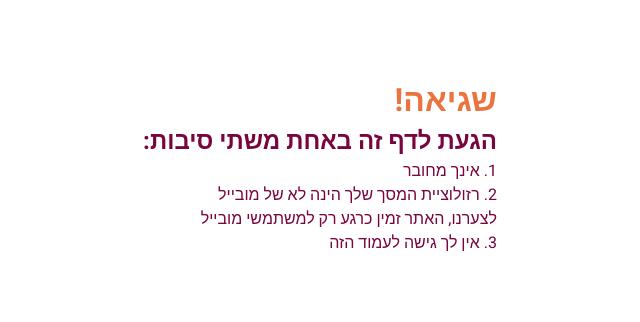
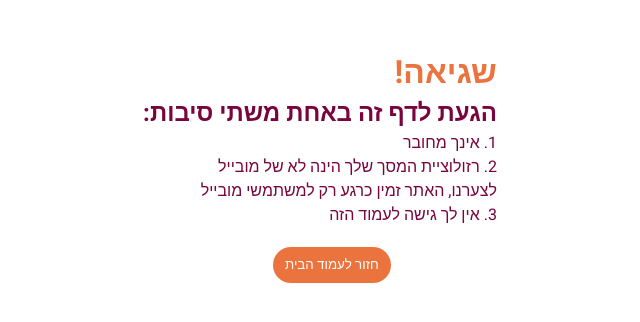
Before and after one commit to amielsaa/osimseder, a React (Create React App) app in the folder client/: page /404 in a window 1280 px wide. Shown: the part 234-556 px from the top of the page, without its empty margins (320-960 px from the left). Built offline with nearby package versions, Linux system fonts and the light colour scheme.

Commit message:
fixed the bugs

```diff
--- a/client/src/Components/AddGroupToHousePage.js
+++ b/client/src/Components/AddGroupToHousePage.js
@@ -65,7 +65,7 @@ function AddGroupToHousePage() {
             value={selectedSchool}
             onChange={(e) => setSelectedSchool(e.target.value)}
           >
-            <option value=''>הכל</option>
+            <option value=''>בחר/י בית ספר</option>
             {schoolOptions.map((school) => (
               <option key={school.id} value={school.id}>
                 {school.schoolName}
--- a/client/src/Components/ErrorPage.js
+++ b/client/src/Components/ErrorPage.js
@@ -1,5 +1,10 @@
+
+import { useContext } from 'react';
 import './css/ErrorPage.css'
+import DataContext from '../Helpers/DataContext';
+
 const ErrorPage = () => {
+  const {navigate} = useContext(DataContext)
   return (
     <div className="error_body">
       <div className="center_error">
@@ -9,6 +14,7 @@ const ErrorPage = () => {
         <p>2. רזולוציית המסך שלך הינה לא של מובייל</p>
         <p> לצערנו, האתר זמין כרגע רק למשתמשי מובייל</p>
         <p>3. אין לך גישה לעמוד הזה</p>
+        <button className='home_route' onClick={() => {navigate('/Home')}}>חזור לעמוד הבית</button>
       </div>
     </div>
   );
--- a/client/src/Components/GroupForHouse.js
+++ b/client/src/Components/GroupForHouse.js
@@ -25,6 +25,7 @@ const GroupForHouse = ({ groupJson, houseId }) => {
         <div className='group-id'>{` קבוצה : ${groupJson.id} `}</div>
         <button className='join-group-btn' onClick={() => navigate(`/GroupPage/${groupJson.id}`)}>צפה</button>
         <button className='join-group-btn' onClick={() => setShowConfirmation(true)}>שייך</button>
+        <div className='students-Count'>{groupJson.memberCount}/{groupJson.capacity}</div>
       </div>
 
 
--- a/client/src/Components/GroupListForHouse.js
+++ b/client/src/Components/GroupListForHouse.js
@@ -17,7 +17,7 @@ const GroupListForHouse = ({ houseId, selectedSchool }) => {
 
   useEffect(() => {
     setGroupsRequest();
-  }, [groupIds])
+  }, [selectedSchool])
     //Amiel - you also have the selected school in the parameters here, make sure that you bring only the groups
     // that belong to the "selectedSchool" and does not have a a house yet !!
 
--- a/client/src/Components/StudentView/GroupPage.js
+++ b/client/src/Components/StudentView/GroupPage.js
@@ -21,6 +21,11 @@ const GroupPage = () => {
 
   useEffect(() => {
     if(!(localStorage.getItem("accessToken"))){
+      navigate('/404')
+    }
+  })
+  useEffect(() => {
+    if(user.role === "Student" && user.groupId !== id && id !== "-1"){
       navigate('/404')
     }
   })
@@ -59,19 +64,15 @@ const GroupPage = () => {
     const group = await getGroupById(id);
     setGroupInfo(group);
     setStudentsList(group.students);
-    setIsLoading(false); // Set loading to false when data is fetched
+
   }
 
   useEffect(() => {
-    if (id !== '-1') {
+    if (id !== '-1' && (user.role === "Student" && user.groupId !== id)) {
       setGroupRequest();
     }
   }, [id])
 
-  // Render loading indicator if still loading
-  if (isLoading) {
-    return <div>Loading...</div>;
-  }
 
   return (
     <div>
--- a/client/src/Components/css/ErrorPage.css
+++ b/client/src/Components/css/ErrorPage.css
@@ -12,3 +12,14 @@
 .center_error h1 {
   color: var(--ORANGE-COLOR)
 }
+.home_route{
+background-color: var(--ORANGE-COLOR);
+color: white;
+border: none;
+border-radius: var(--BORDER-RADIUS);
+padding: 8px 12px;
+cursor: pointer;
+outline: none;
+margin-top: 20px;
+margin-right: 30%;
+}
--- a/client/src/Components/css/GroupForHouse.css
+++ b/client/src/Components/css/GroupForHouse.css
@@ -1,5 +1,5 @@
 .potential_group_for_house{
-    height:15%;
+    height:10%;
     width: 95%;
     border-radius: 5px;
     background-color: var(--GREY-COLOR);
```
